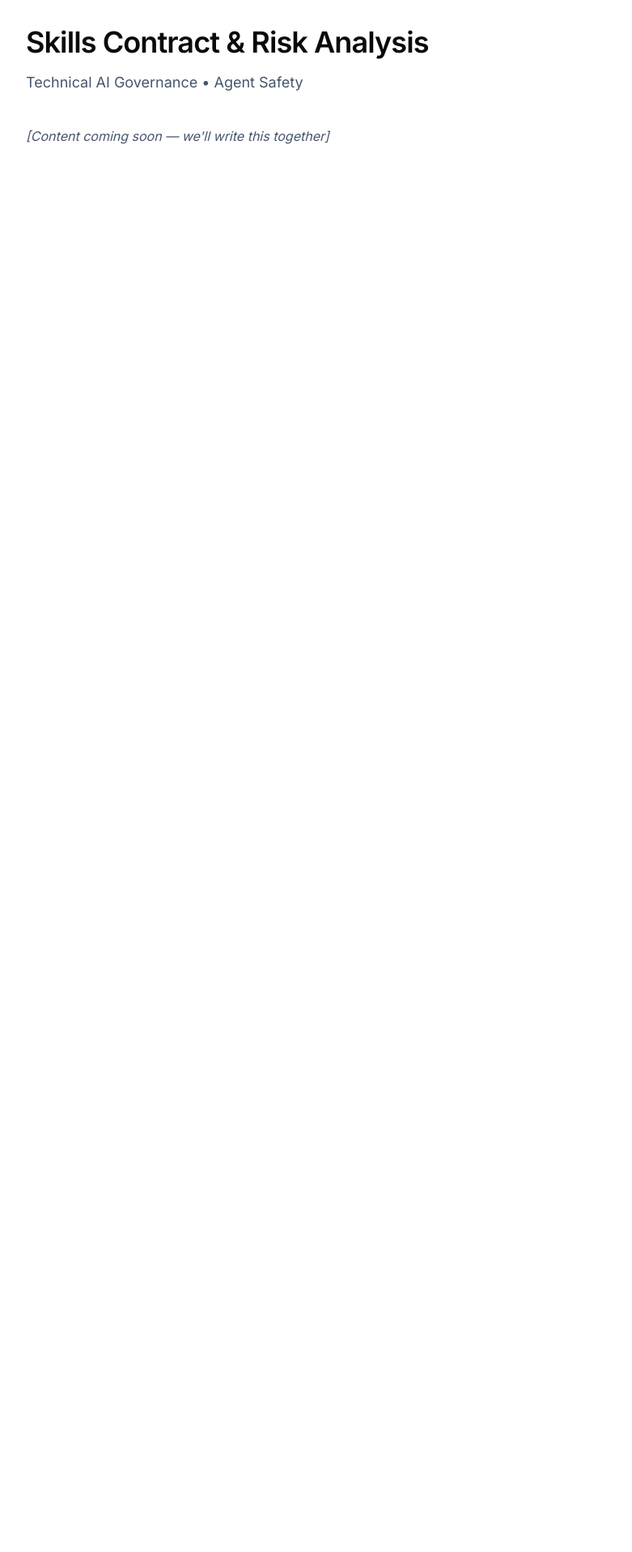
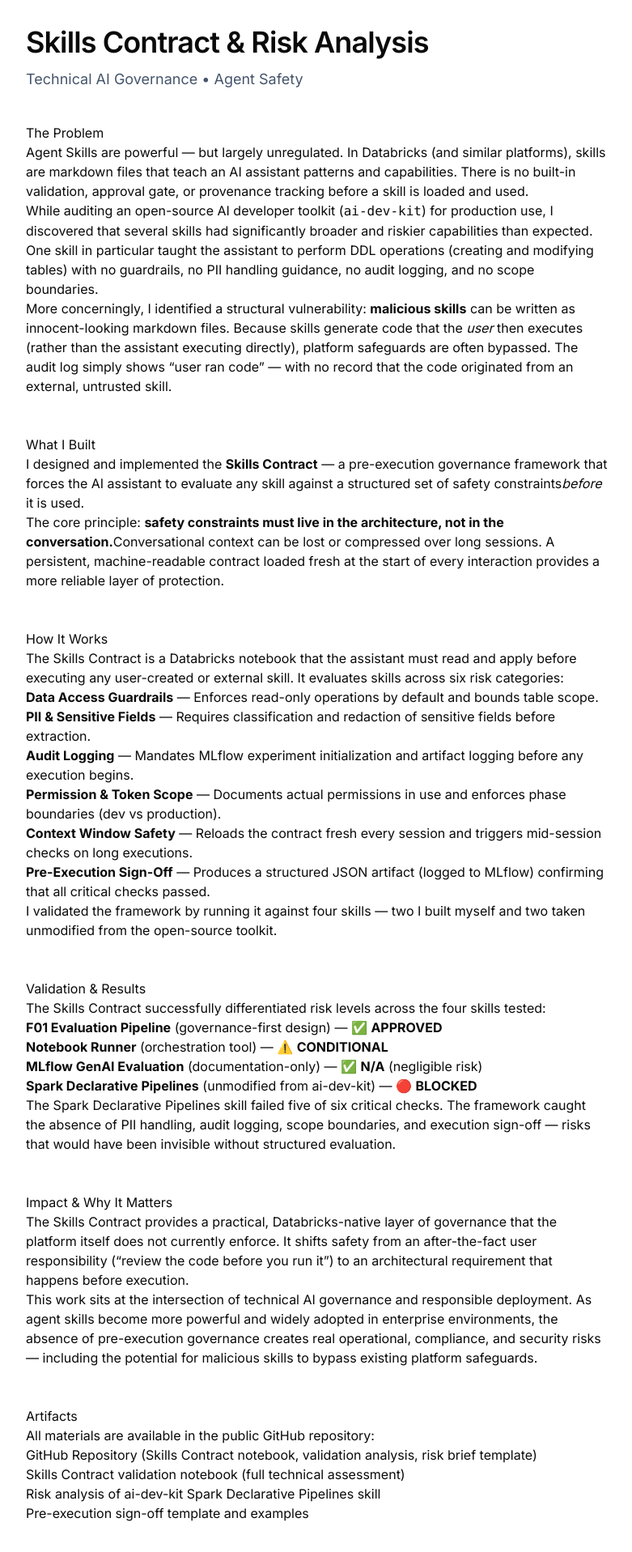
Before and after one commit to dynamicsofanaisteroid/farah-zamir-portfolio, a Next.js app: page /projects/skills-contract in a window 1280 px wide. Shown: the part 87-2004 px from the top of the page at 81% size, without its empty margins (248-1029 px from the left). Before the commit the page ends 800 px from the top, so only its background shows below. Built offline with nearby package versions, Linux system fonts and the light colour scheme.

Commit message:
moved from projects page to SC card - error

```diff
--- a/app/projects/skills-contract/page.tsx
+++ b/app/projects/skills-contract/page.tsx
@@ -7,14 +7,115 @@
         ← Back to Projects
       </Link>
 
-      <h1 className="text-4xl font-semibold tracking-tight mb-4">Skills Contract & Risk Analysis</h1>
+      <h1 className="text-4xl font-semibold tracking-tight mb-3">Skills Contract & Risk Analysis</h1>
       <p className="text-lg text-slate-600 mb-10">Technical AI Governance • Agent Safety</p>
 
-      {/* We'll build the content here together */}
+      {/* The Problem */}
+      <div className="prose prose-slate max-w-none mb-12">
+        <h2>The Problem</h2>
+        <p>
+          Agent Skills are powerful — but largely unregulated. In Databricks (and similar platforms),
+          skills are markdown files that teach an AI assistant patterns and capabilities. There is no
+          built-in validation, approval gate, or provenance tracking before a skill is loaded and used.
+        </p>
+        <p>
+          While auditing an open-source AI developer toolkit (<code>ai-dev-kit</code>) for production use,
+          I discovered that several skills had significantly broader and riskier capabilities than expected.
+          One skill in particular taught the assistant to perform DDL operations (creating and modifying tables)
+          with no guardrails, no PII handling guidance, no audit logging, and no scope boundaries.
+        </p>
+        <p>
+          More concerningly, I identified a structural vulnerability: <strong>malicious skills</strong> can be
+          written as innocent-looking markdown files. Because skills generate code that the <em>user</em> then
+          executes (rather than the assistant executing directly), platform safeguards are often bypassed.
+          The audit log simply shows “user ran code” — with no record that the code originated from an external,
+          untrusted skill.
+        </p>
+      </div>
+
+      {/* What I Built */}
+      <div className="prose prose-slate max-w-none mb-12">
+        <h2>What I Built</h2>
+        <p>
+          I designed and implemented the <strong>Skills Contract</strong> — a pre-execution governance framework
+          that forces the AI assistant to evaluate any skill against a structured set of safety constraints
+          <em>before</em> it is used.
+        </p>
+        <p>
+          The core principle: <strong>safety constraints must live in the architecture, not in the conversation.</strong>
+          Conversational context can be lost or compressed over long sessions. A persistent, machine-readable
+          contract loaded fresh at the start of every interaction provides a more reliable layer of protection.
+        </p>
+      </div>
+
+      {/* How It Works */}
+      <div className="prose prose-slate max-w-none mb-12">
+        <h2>How It Works</h2>
+        <p>
+          The Skills Contract is a Databricks notebook that the assistant must read and apply before executing
+          any user-created or external skill. It evaluates skills across six risk categories:
+        </p>
+        <ol>
+          <li><strong>Data Access Guardrails</strong> — Enforces read-only operations by default and bounds table scope.</li>
+          <li><strong>PII & Sensitive Fields</strong> — Requires classification and redaction of sensitive fields before extraction.</li>
+          <li><strong>Audit Logging</strong> — Mandates MLflow experiment initialization and artifact logging before any execution begins.</li>
+          <li><strong>Permission & Token Scope</strong> — Documents actual permissions in use and enforces phase boundaries (dev vs production).</li>
+          <li><strong>Context Window Safety</strong> — Reloads the contract fresh every session and triggers mid-session checks on long executions.</li>
+          <li><strong>Pre-Execution Sign-Off</strong> — Produces a structured JSON artifact (logged to MLflow) confirming that all critical checks passed.</li>
+        </ol>
+        <p>
+          I validated the framework by running it against four skills — two I built myself and two taken
+          unmodified from the open-source toolkit.
+        </p>
+      </div>
+
+      {/* Validation & Results */}
+      <div className="prose prose-slate max-w-none mb-12">
+        <h2>Validation & Results</h2>
+        <p>
+          The Skills Contract successfully differentiated risk levels across the four skills tested:
+        </p>
+        <ul>
+          <li><strong>F01 Evaluation Pipeline</strong> (governance-first design) — ✅ <strong>APPROVED</strong></li>
+          <li><strong>Notebook Runner</strong> (orchestration tool) — ⚠️ <strong>CONDITIONAL</strong></li>
+          <li><strong>MLflow GenAI Evaluation</strong> (documentation-only) — ✅ <strong>N/A</strong> (negligible risk)</li>
+          <li><strong>Spark Declarative Pipelines</strong> (unmodified from ai-dev-kit) — 🔴 <strong>BLOCKED</strong></li>
+        </ul>
+        <p>
+          The Spark Declarative Pipelines skill failed five of six critical checks. The framework caught
+          the absence of PII handling, audit logging, scope boundaries, and execution sign-off — risks that
+          would have been invisible without structured evaluation.
+        </p>
+      </div>
+
+      {/* Impact & Why It Matters */}
+      <div className="prose prose-slate max-w-none mb-12">
+        <h2>Impact & Why It Matters</h2>
+        <p>
+          The Skills Contract provides a practical, Databricks-native layer of governance that the platform
+          itself does not currently enforce. It shifts safety from an after-the-fact user responsibility
+          (“review the code before you run it”) to an architectural requirement that happens before execution.
+        </p>
+        <p>
+          This work sits at the intersection of technical AI governance and responsible deployment. As agent
+          skills become more powerful and widely adopted in enterprise environments, the absence of
+          pre-execution governance creates real operational, compliance, and security risks — including the
+          potential for malicious skills to bypass existing platform safeguards.
+        </p>
+      </div>
+
+      {/* Artifacts */}
       <div className="prose prose-slate max-w-none">
-        <p className="text-slate-600 italic">
-          [Content coming soon — we'll write this together]
+        <h2>Artifacts</h2>
+        <p>
+          All materials are available in the public GitHub repository:
         </p>
+        <ul>
+          <li><a href="https://github.com/dynamicsofanaisteroid/farah-zamir-portfolio" target="_blank">GitHub Repository</a> (Skills Contract notebook, validation analysis, risk brief template)</li>
+          <li>Skills Contract validation notebook (full technical assessment)</li>
+          <li>Risk analysis of ai-dev-kit Spark Declarative Pipelines skill</li>
+          <li>Pre-execution sign-off template and examples</li>
+        </ul>
       </div>
     </div>
   )
```
